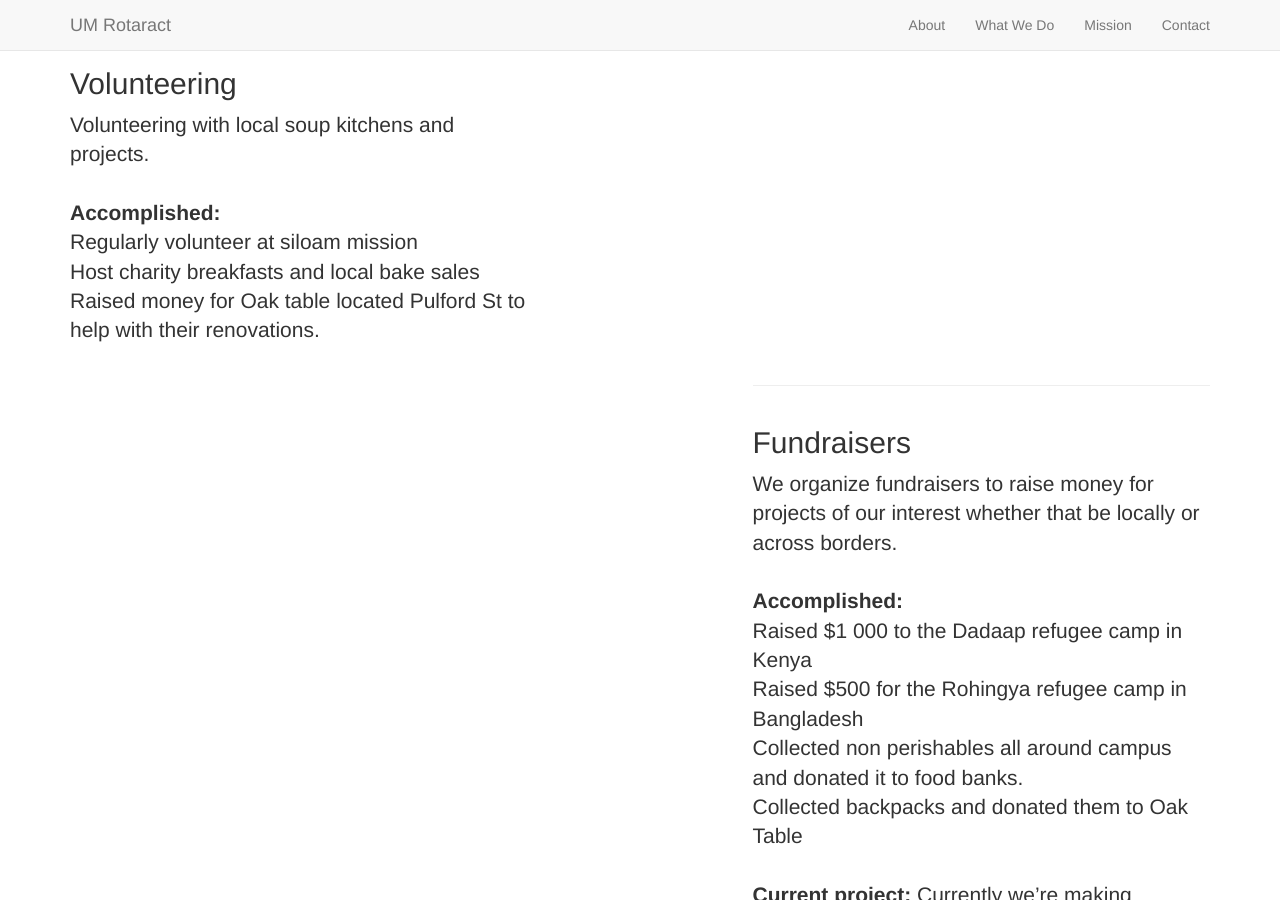
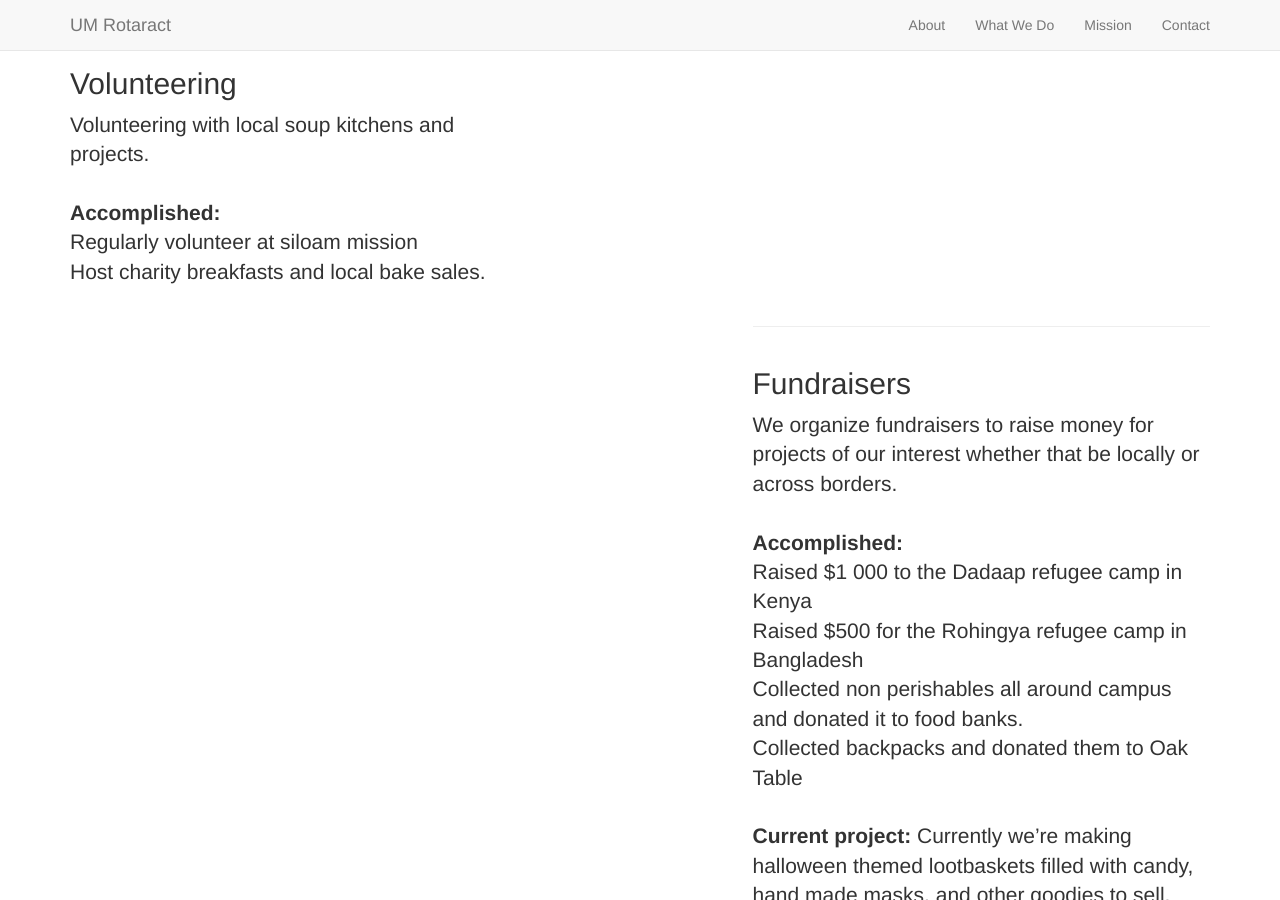
Before and after one commit to Marshmallows7920/umrotaract, a Jekyll site: the page built from _posts/2020-02-09-wwd-2.markdown, in a window 1280 px wide and 900 px high, scrolled down 517 px. Built offline with Jekyll 4.4.1, drawn with Linux system fonts in a browser that asks for light colours; nearby versions of some CDN libraries; library files that are not in the unit come from our copies.

Commit message:
Update 2020-02-09-wwd-2.markdown

```diff
--- a/_posts/2020-02-09-wwd-2.markdown
+++ b/_posts/2020-02-09-wwd-2.markdown
@@ -9,5 +9,4 @@ description: |
   <br /><br />
   <b>Accomplished: </b>
   <br /> Regularly volunteer at siloam mission
-  <br /> Host charity breakfasts and local bake sales
-  <br /> Raised money for Oak table located Pulford St to help with their renovations.
+  <br /> Host charity breakfasts and local bake sales.
```
